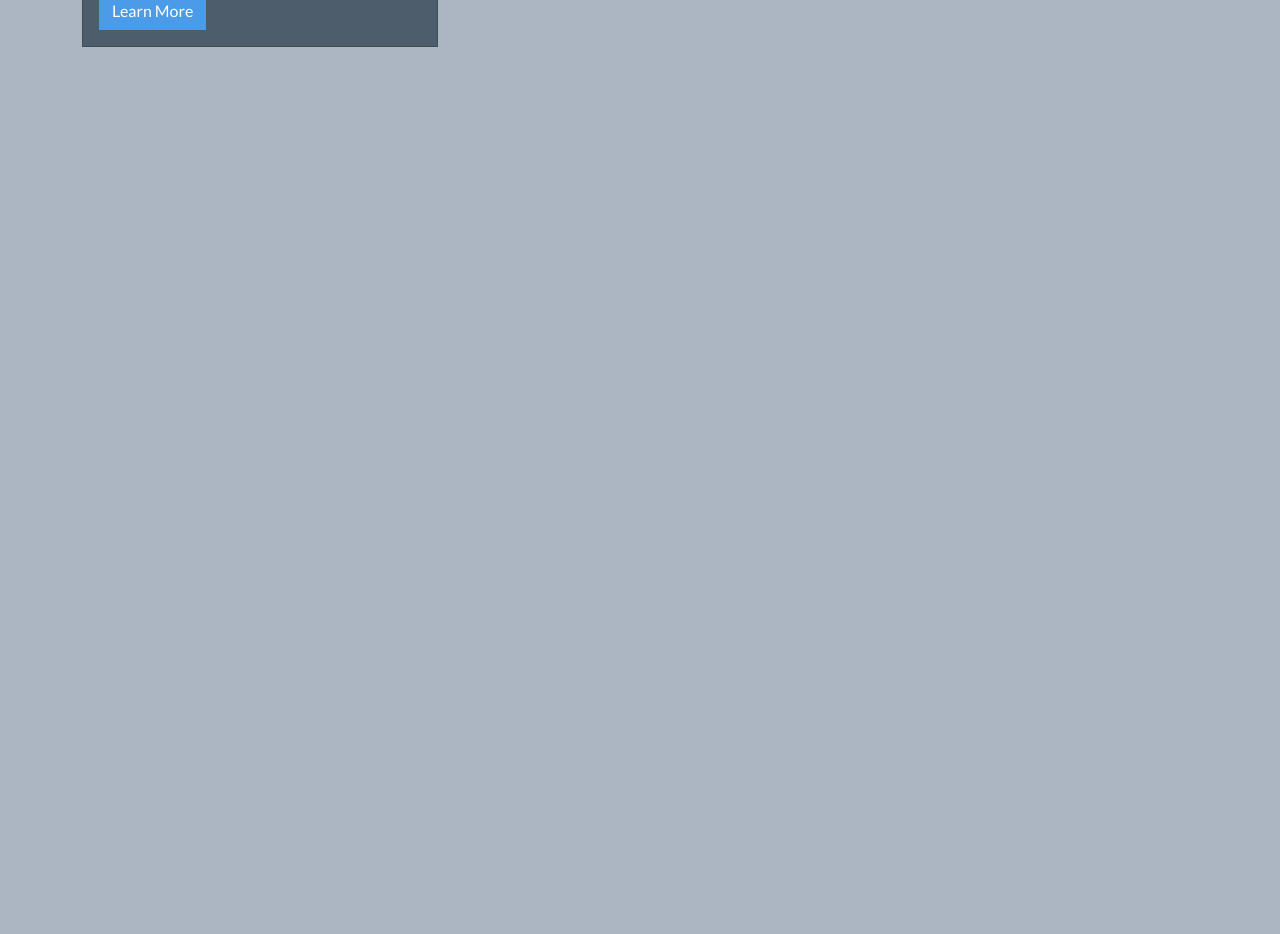
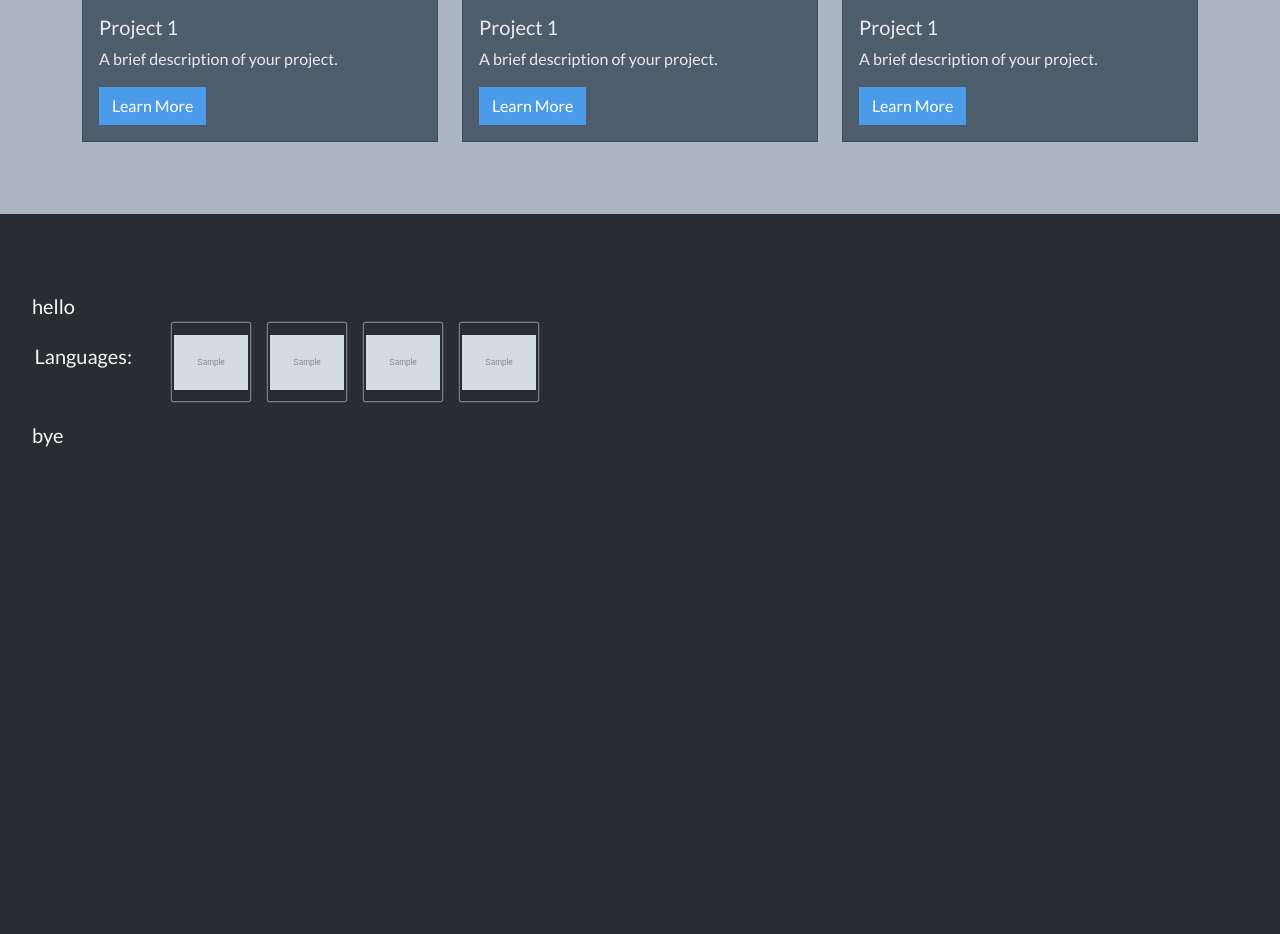
Before and after one commit to Aron-M/My-Portfolio, a Django app: template my_pf/templates/pages/home_page.html in a window 1280 px wide. Shown: the part 1129-2063 px from the top of the page. Before the commit the page ends 1176 px from the top, so only its background shows below. Run offline with Django 4.2, Linux system fonts and the light colour scheme; the template is opened without the code that fills it: values that come from a table or form of the project are taken from there, others are empty; tables that the repository leaves empty hold one stand-in row (values such as "Sample post"); grey boxes marked "Sample" are stand-in pictures; some libraries are stand-ins or nearby versions.

Commit message:
adding div elements to store upcoming 'my projects' model to the home page template

```diff
--- a/my_pf/templates/pages/home_page.html
+++ b/my_pf/templates/pages/home_page.html
@@ -1,6 +1,3 @@
-{% extends 'base.html' %}
-
-{% block content %}
 <!DOCTYPE html>
 <html lang="en">
 <head>
@@ -10,14 +7,16 @@
   <!-- Bootstrap CSS -->
   <link rel="stylesheet" href="https://cdn.jsdelivr.net/npm/bootswatch@5.0.0/dist/superhero/bootstrap.min.css">
   <!-- Custom CSS -->
-  <link rel="stylesheet" href="styles.css">
+  <link rel="stylesheet" href="/workspace/Project-4-Portfolio/static/pp4_portfolio/custom_css/style.css">
 </head>
+
 <body>
   <!-- Navigation -->
   <nav class="navbar navbar-expand-lg navbar-dark bg-dark">
     <div class="container">
-      <a class="navbar-brand" href="#">My Portfolio</a>
-      <button class="navbar-toggler" type="button" data-bs-toggle="collapse" data-bs-target="#navbarNav" aria-controls="navbarNav" aria-expanded="false" aria-label="Toggle navigation">
+      <a class="navbar-brand" href="#">Your Portfolio</a>
+      <button class="navbar-toggler" type="button" data-bs-toggle="collapse" data-bs-target="#navbarNav"
+        aria-controls="navbarNav" aria-expanded="false" aria-label="Toggle navigation">
         <span class="navbar-toggler-icon"></span>
       </button>
       <div class="collapse navbar-collapse" id="navbarNav">
@@ -29,7 +28,7 @@
             <a class="nav-link" href="#projects">Projects</a>
           </li>
           <li class="nav-item">
-            <a class="nav-link" href="#contact">Contact</a>
+            <a class="nav-link" href="">Contact</a>
           </li>
         </ul>
       </div>
@@ -39,8 +38,8 @@
   <!-- Hero Section -->
   <header class="bg-primary text-white text-center py-5">
     <div class="container">
-      <h1 class="display-4">Welcome to My Portfolio</h1>
-      <p class="lead">Feel free to view my work & skills</p>
+      <h1 class="display-4">Welcome to Your Portfolio</h1>
+      <p class="lead">Showcasing your amazing work and skills</p>
     </div>
   </header>
 
@@ -50,7 +49,14 @@
       <div class="row">
         <div class="col-md-6">
           <h2>About Me</h2>
-          <p>Lorem ipsum dolor sit amet, consectetur adipiscing elit. Integer nec odio. Praesent libero. Sed cursus ante dapibus diam. Sed nisi. Nulla quis sem at nibh elementum imperdiet.</p>
+          <p>Lorem ipsum dolor sit amet, consectetur adipiscing elit. Integer nec odio. Praesent libero. Sed cursus ante
+            dapibus diam. Sed nisi. Nulla quis sem at nibh elementum imperdiet.</p>
+            <p>Lorem ipsum dolor sit amet, consectetur adipiscing elit. Integer nec odio. Praesent libero. Sed cursus ante
+              dapibus diam. Sed nisi. Nulla quis sem at nibh elementum imperdiet.</p>
+              <p>Lorem ipsum dolor sit amet, consectetur adipiscing elit. Integer nec odio. Praesent libero. Sed cursus ante
+                dapibus diam. Sed nisi. Nulla quis sem at nibh elementum imperdiet.</p>
+                <p>Lorem ipsum dolor sit amet, consectetur adipiscing elit. Integer nec odio. Praesent libero. Sed cursus ante
+                  dapibus diam. Sed nisi. Nulla quis sem at nibh elementum imperdiet.</p>
         </div>
         <div class="col-md-6">
           <img src="profile-picture.jpg" alt="Profile Picture" class="img-fluid rounded-circle">
@@ -60,30 +66,63 @@
   </section>
 
   <!-- Projects Section -->
-  <section id="skills" class="bg-light py-5">
+  <section id="projects" class="bg-light py-5">
     <div class="container">
       <h2 class="text-center">Projects</h2>
       <div class="row">
         <div class="col-md-4">
           <div class="card mb-4">
-            <img src="media/libraries/dark-grey_zIW1Gej.png" alt="skill-button" class="card-img-top">
+            <img src="project1-thumbnail.jpg" alt="Project 1" class="card-img-top">
             <div class="card-body">
-              <h5 class="card-title">My Skills</h5>
-              <p class="card-text">click to view skills</p>
-              <a href="https://8000-aronm-project4portfoli-e3zn0a2avrd.ws-eu96b.gitpod.io/skills/" class="btn btn-primary">Learn More</a>
+              <h5 class="card-title">Project 1</h5>
+              <p class="card-text">A brief description of your project.</p>
+              <a href="#" class="btn btn-primary">Learn More</a>
             </div>
           </div>
         </div>
         <div class="col-md-4">
-          <div class="card
+          <div class="card mb-4">
+            <img src="project1-thumbnail.jpg" alt="Project 1" class="card-img-top">
+            <div class="card-body">
+              <h5 class="card-title">Project 1</h5>
+              <p class="card-text">A brief description of your project.</p>
+              <a href="#" class="btn btn-primary">Learn More</a>
+            </div>
+          </div>
+        </div>
+        <div class="col-md-4">
+          <div class="card mb-4">
+            <img src="project1-thumbnail.jpg" alt="Project 1" class="card-img-top">
+            <div class="card-body">
+              <h5 class="card-title">Project 1</h5>
+              <p class="card-text">A brief description of your project.</p>
+              <a href="#" class="btn btn-primary">Learn More</a>
+            </div>
+          </div>
+        </div>
+      </div>
+    </div>
+  </section>
 
+    <div class="container-div">
+      <div class="model-container">
+        <h1>hello</h1>
+              {% for language in languages %}
+              <li id="languages_img">
+                      <ul class="model-title">
+                              <h1>Languages:</h1>
+                      </ul>
+                      <ul class="lang_img"><img class="languages_images modal-image" id="modalImage"
+                                      src="{{ language.image1.url }}" ></ul>
+                      <ul class="lang_img"><img class="languages_images modal-image" id="modalImage"
+                                      src="{{ language.image2.url }}" ></ul>
+                      <ul class="lang_img"><img class="languages_images modal-image" id="modalImage"
+                                      src="{{ language.image3.url }}" ></ul>
+                      <ul class="lang_img"><img class="languages_images modal-image" id="python_image"
+                                      src="{{ language.image4.url }}" ></ul>
 
-{% for detail in data %}
-    <div> {{ detail.full_name }} </div>
-    <div> {{ detail.nationality }} </div>
-    <div> {{ detail.residency }} </div>
-    <div> {{ detail.languages }} </div>
-    <div> {{ detail.address }} </div>
-{% endfor %}
-
-{% endblock %}
+              </li>
+              {% endfor %}
+        <h1> bye</h1>
+      </div>
+    </div>
--- a/my_pf/views.py
+++ b/my_pf/views.py
@@ -32,4 +32,4 @@ def skills(request):
     libraries = Library.objects.all()
     versioncontrol = VersionControl.objects.all()
     database = Database.objects.all()
-    return render(request, '/workspace/Project-4-Portfolio/my_pf/templates/pages/skills.html', {'languages': languages, 'frameworks': frameworks, 'libraries': libraries, 'versioncontrol': versioncontrol, 'database': database})
+    return render(request, 'my_pf/templates/pages/home_page.html', {'languages': languages, 'frameworks': frameworks, 'libraries': libraries, 'versioncontrol': versioncontrol, 'database': database})
--- a/static/pp4_portfolio/custom_css/style.css
+++ b/static/pp4_portfolio/custom_css/style.css
@@ -1,18 +1,3 @@
-#main-header {
-  display: flex;
-  justify-content: center;
-  color: red;
-}
-
-#hero-span {
-  display: flex;
-  justify-content: center;
-}
-
-#subheading {
-  display: flex;
-  justify-content: center;
-}
 
 .heading {
   display: flex;
@@ -111,13 +96,6 @@ h1 {
 }
 
 
-.vc_images,
-.library_images,
-.frameworks_images,
-.database_images,
-.languages_images {
-  width: 120px;
-}
 
 .languages_images {
   width: 6.5rem;
```
